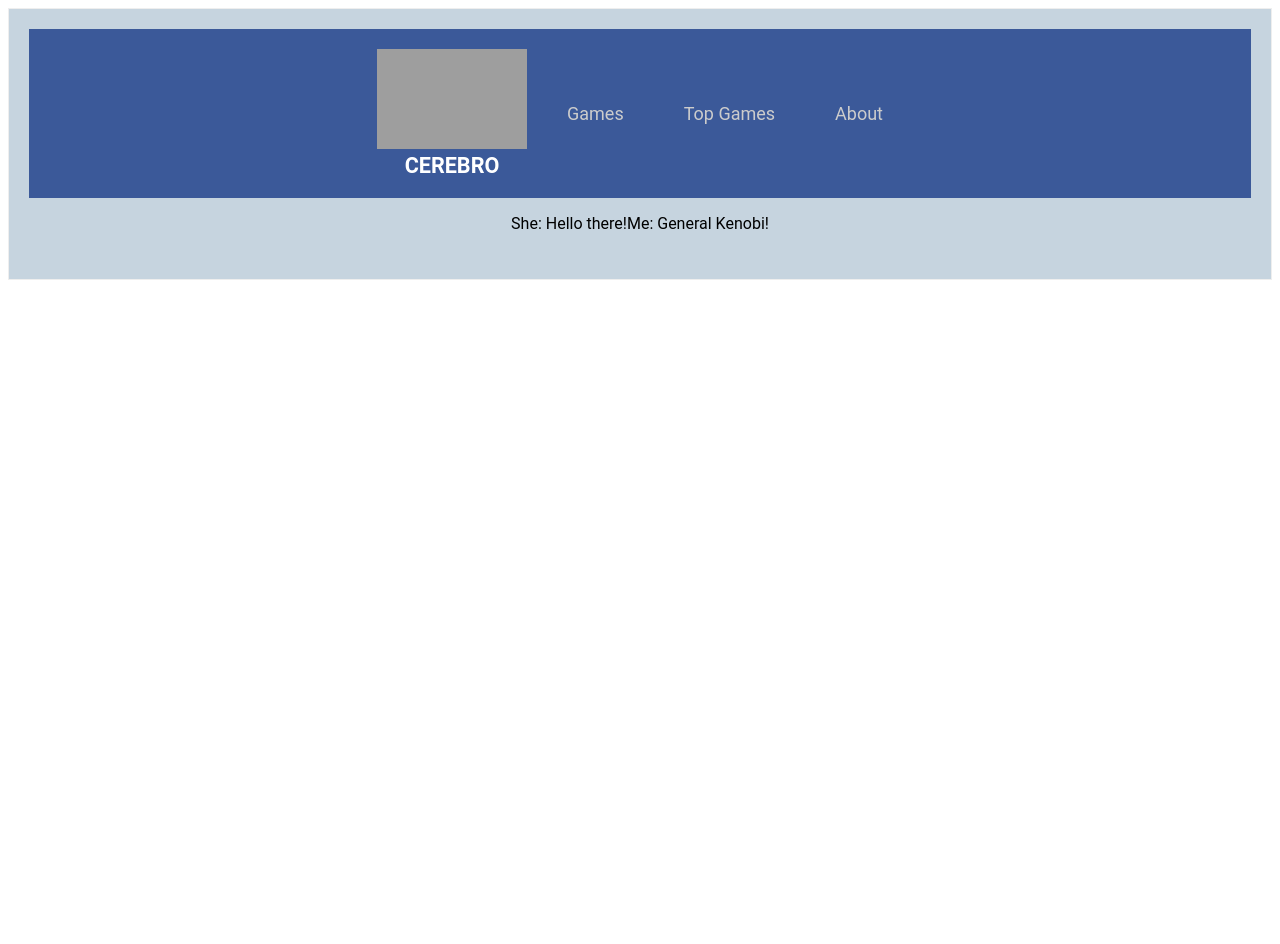
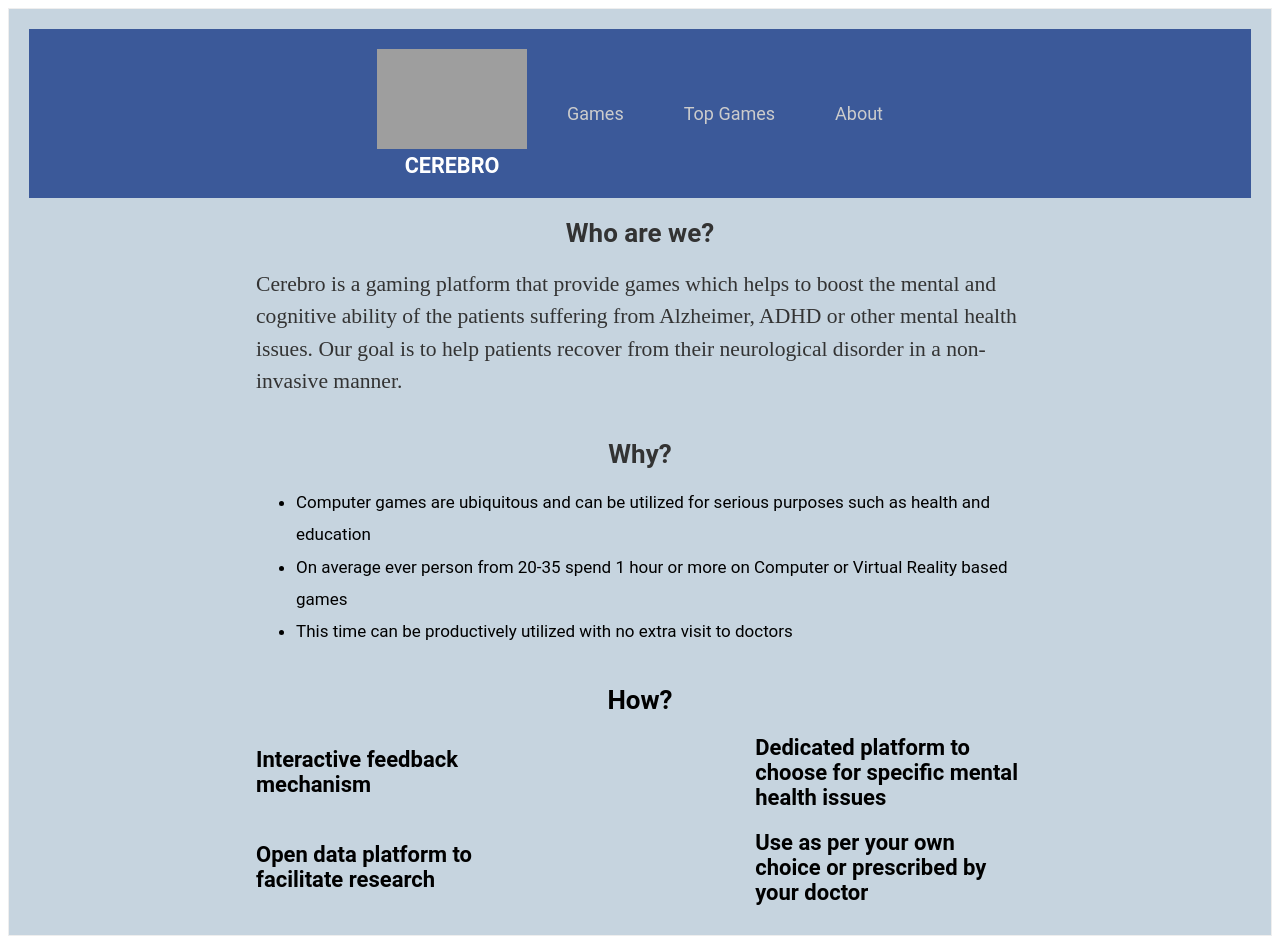
Before and after one commit to onstash/mindgames, a Next.js app: page / in a window 1280 px wide. Before the commit the page ends 800 px from the top, so only its background shows below. Built offline with nearby package versions, Linux system fonts and the light colour scheme; grey boxes are pictures that could not be loaded.

Commit message:
Fixes home page

```diff
--- a/pages/index.js
+++ b/pages/index.js
@@ -2,10 +2,109 @@ import Link from 'next/link';
 
 import Layout from '../components/layout';
 
+import styled from 'styled-components';
+
+const Container = styled.div`
+    display: flex;
+    flex-direction: column;
+    justify-content: center;
+`;
+
+const HomeContent = styled.p`
+    margin-top: 20px;
+    line-height: 1.5;
+    font-size: 21.6px;
+    font-weight: 300;
+    color: #333;
+    font-family: Roboto-Light;
+`;
+
+const Header = styled.div`
+    margin-top: 20px;
+    display: flex;
+    align-items: center;
+    justify-content: center;
+    font-size: 26px;
+    font-weight: bolder;
+    color: #333;
+    font-family: Roboto;
+`;
+
+const List = styled.ul`
+    line-height: 1.9;
+    font-size: 17px;
+`;
+
+const ReasonsLabel = styled.div`
+    margin-top: 20px;
+    font-size: 26px;
+    font-weight: bold;
+    text-align: center;
+`;
+
+const Reasons = styled.div`
+    display: flex;
+    flex-direction: column;
+    justify-content: center;
+`;
+
+const ReasonContainer = styled.div`
+    display: flex;
+    align-items: center;
+    justify-content: space-between;
+`;
+
+const Reason = styled.div`
+    width: 35%;
+    margin-top: 20px;
+    font-size: 22px;
+    font-weight: bold;
+`;
+
+
 const Index = () => (
   <Layout>
-    <p>She: Hello there!</p>
-    <p>Me: General Kenobi!</p>
+    <Container>
+        <Header>
+            Who are we?
+        </Header>
+        <HomeContent>
+            Cerebro is a gaming platform that provide games which helps to boost the mental and cognitive ability of the patients suffering from Alzheimer, ADHD or other mental health issues. Our goal is to help patients recover from their neurological disorder in a non-invasive manner.
+        </HomeContent>
+        <Header>
+            Why?
+        </Header>
+        <List>
+            <li>
+                Computer games are ubiquitous and can be utilized for serious purposes such as health and education
+            </li>
+            <li>
+                On average ever person from 20-35 spend 1 hour or more on Computer or Virtual Reality based games
+            </li>
+            <li>
+                This time can be productively utilized with no extra visit to doctors
+            </li>
+        </List>
+        <ReasonsLabel>How?</ReasonsLabel>
+        <Reasons>
+            <ReasonContainer>
+                <Reason>
+                    Interactive feedback mechanism
+                </Reason>
+                <Reason>
+                    Dedicated platform to choose for specific mental health issues
+                </Reason>
+            </ReasonContainer>
+            <ReasonContainer>
+                <Reason>
+                    Open data platform to facilitate research
+                </Reason>
+                <Reason>
+                    Use as per your own choice or prescribed by your doctor
+                </Reason>
+            </ReasonContainer>
+        </Reasons>
+    </Container>
   </Layout>
 );
 
```
Also changed, not shown: pages/about.js (+0 -7 lines).
